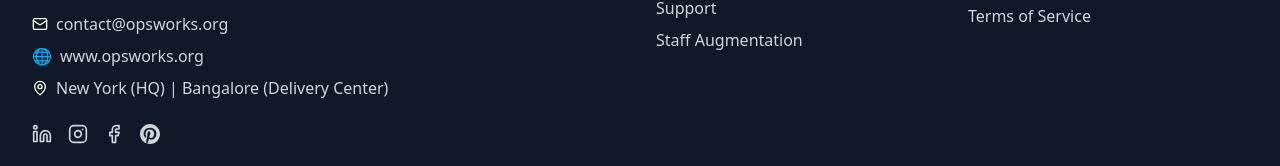
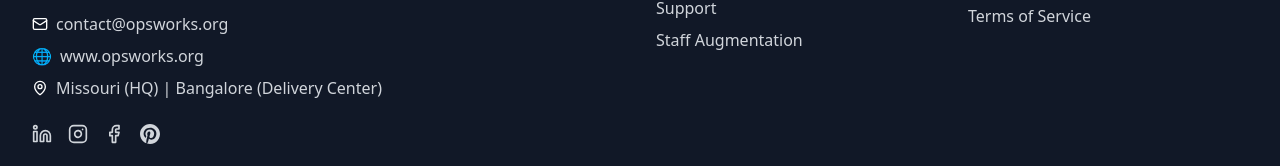
Before and after one commit to Kavin1910/rwa-ops-engine, a React (Vite) app: page /blog in a window 1280 px wide. Shown: the part 5194-5360 px from the top of the page. Built offline with nearby package versions, Linux system fonts and the light colour scheme.

Commit message:
Update footer location

```diff
--- a/src/components/layout/Footer.tsx
+++ b/src/components/layout/Footer.tsx
@@ -40,7 +40,7 @@ const Footer = () => {
               </div>
               <div className="flex items-center space-x-2">
                 <MapPin size={16} />
-                <span className="text-gray-300">New York (HQ) | Bangalore (Delivery Center)</span>
+                <span className="text-gray-300">Missouri (HQ) | Bangalore (Delivery Center)</span>
               </div>
             </div>
 
```
